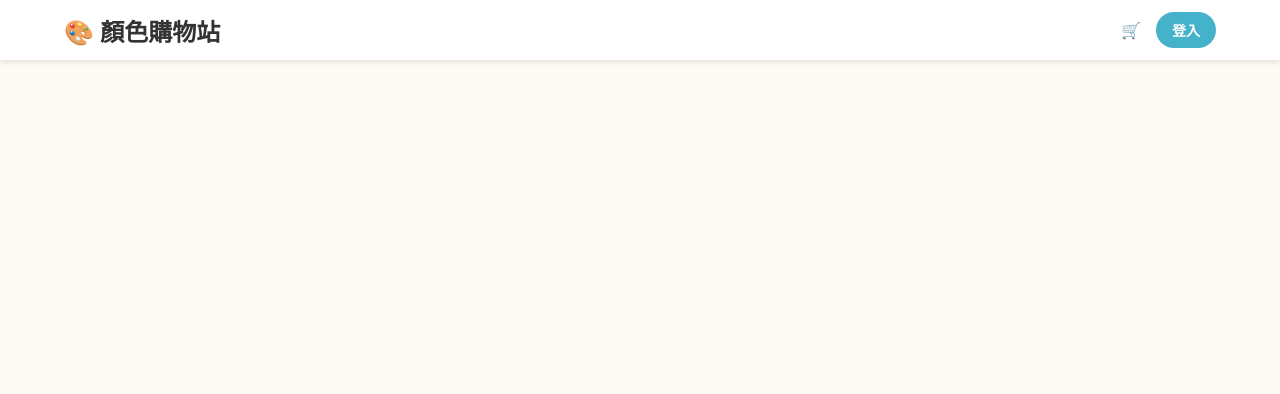
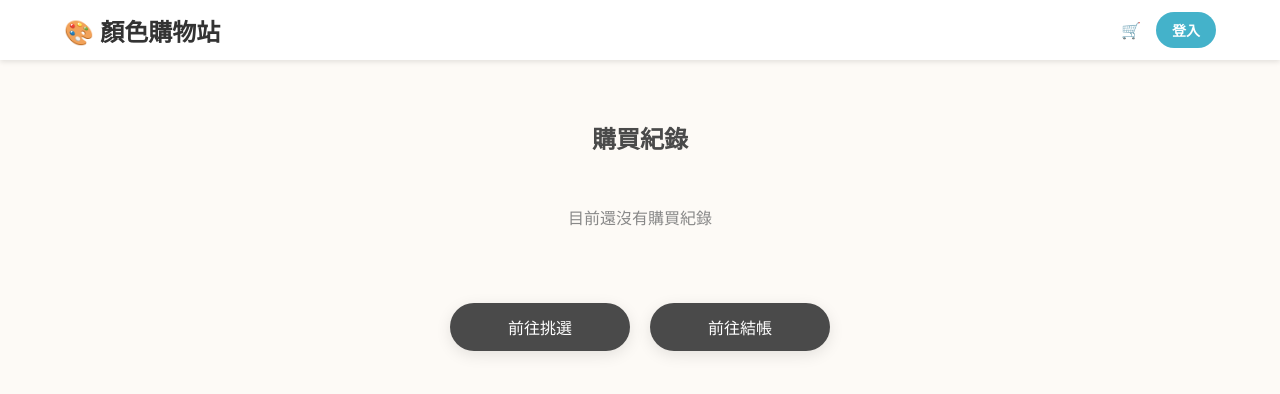
Before and after one commit to yichen-bear/shopping, a Vue app in the folder frontend/: page /orders in a window 1280 px wide. Before the commit this address had no page. Shown: the top 394 px of the page. Built offline with nearby package versions, Linux system fonts and the light colour scheme.

Commit message:
see history order

```diff
--- a/frontend/src/App.vue
+++ b/frontend/src/App.vue
@@ -5,6 +5,7 @@
         <router-link to="/" class="logo">🎨 顏色購物站</router-link>
 
         <div class="header-right">
+          <router-link v-if="token" to="/orders" class="nav-link" @click="goToCart">🕰️</router-link>
           <router-link to="/cart" class="nav-link" @click="goToCart">🛒</router-link>
           <button v-if="token" @click="handleLogout" class="logout-btn">登出</button>
           <router-link v-else to="/login" class="nav-link login-text">登入</router-link>
--- a/frontend/src/router/index.js
+++ b/frontend/src/router/index.js
@@ -5,6 +5,7 @@ import Login from '../views/Login.vue'
 import Checkout from '../views/Checkout.vue'
 import ProductDetail from '../views/ProductDetail.vue'
 import Home from '../components/Home.vue'
+import Orders from '../views/Orders.vue'
 
 const routes = [
   { path: '/products', name: 'Products', component: Products },
@@ -13,6 +14,7 @@ const routes = [
   { path: '/checkout', name: 'Checkout', component: Checkout },
   { path: '/product/:id', name: 'ProductDetail', component: ProductDetail },
   { path: '/', name: 'Home', component: Home },
+  { path: '/orders', name: 'Orders', component: Orders },
 ]
 
 const router = createRouter({
--- /dev/null
+++ b/frontend/src/views/Orders.vue
@@ -0,0 +1,139 @@
+<template>
+	<div class="orders-container">
+		<h2>購買紀錄</h2>
+		<div v-if="orders && orders.length === 0" class="no-data">
+			目前還沒有購買紀錄
+		</div>
+        <br><br>
+        <div class="button-group">
+            <router-link to="/products" class="main-btn">前往挑選</router-link>
+		    <router-link to="/cart" class="main-btn">前往結帳</router-link>
+        </div>
+
+		<div v-for="order in orders" :key="order.id" class="order-card">
+			<div
+				class="order-color"
+				:style="{
+					backgroundColor: `rgb(${order.red_value}, ${order.green_value}, ${order.blue_value})`,
+				}"
+			></div>
+			<div class="order-info">
+				<h3>{{ order.product_name }}</h3>
+				<p>實付金額：${{ order.price }}</p>
+				<small>購買時間：{{ formatDate(order.purchase_date) }}</small>
+			</div>
+		</div>
+	</div>
+</template>
+
+<script setup>
+import { ref, onMounted } from "vue";
+import { useRouter } from "vue-router";
+
+const props = defineProps(["token"]);
+const orders = ref([]);
+const router = useRouter();
+
+// 解析 JWT Token 取得 email
+const getEmailFromToken = (token) => {
+	try {
+		const base64Url = token.split(".")[1];
+		const base64 = base64Url.replace(/-/g, "+").replace(/_/g, "/");
+		const jsonPayload = decodeURIComponent(
+			atob(base64)
+				.split("")
+				.map(function (c) {
+					return "%" + ("00" + c.charCodeAt(0).toString(16)).slice(-2);
+				})
+				.join(""),
+		);
+		return JSON.parse(jsonPayload).email;
+	} catch (e) {
+		return null;
+	}
+};
+
+const fetchOrders = async () => {
+	const email = getEmailFromToken(props.token);
+	if (!email) return;
+
+	try {
+		const response = await fetch(
+			`http://localhost:3000/api/cart/history/${email}`,
+		);
+		const data = await response.json();
+		orders.value = data;
+	} catch (err) {
+		console.error("抓取訂單失敗：", err);
+	}
+};
+
+const formatDate = (dateStr) => {
+	const date = new Date(dateStr);
+	return date.toLocaleString();
+};
+
+onMounted(() => {
+	if (props.token) {
+		fetchOrders();
+	}
+});
+</script>
+
+<style scoped>
+h2 {
+	text-align: center;
+}
+.orders-container {
+	max-width: 600px;
+	margin: 0 auto;
+	padding: 20px;
+}
+.order-card {
+	display: flex;
+	align-items: center;
+	background: white;
+	margin-bottom: 15px;
+	padding: 15px;
+	border-radius: 12px;
+	box-shadow: 0 2px 8px rgba(0, 0, 0, 0.05);
+}
+.order-color {
+	width: 50px;
+	height: 50px;
+	border-radius: 50%;
+	margin-right: 20px;
+}
+.no-data {
+	text-align: center;
+	color: #888;
+	margin-top: 50px;
+}
+.button-group {
+    display: flex;
+    justify-content: center;
+    gap: 20px;
+    margin: 30px 0;
+    flex-wrap: wrap;
+}
+
+.main-btn {
+    text-decoration: none;
+    background-color: #4a4a4a;
+    color: white;
+    padding: 12px 30px;
+    font-size: 1rem;
+    border-radius: 30px;
+    cursor: pointer;
+    transition: transform 0.2s, background-color 0.2s;
+    box-shadow: 0 4px 15px rgba(0, 0, 0, 0.1);
+    text-align: center;
+    display: inline-block;
+    min-width: 120px;
+}
+
+.main-btn:hover {
+    background-color: #333;
+    transform: translateY(-3px);
+}
+</style>
```
Also changed, not shown: 1 other file (tests, documents, lock files or other folders).
